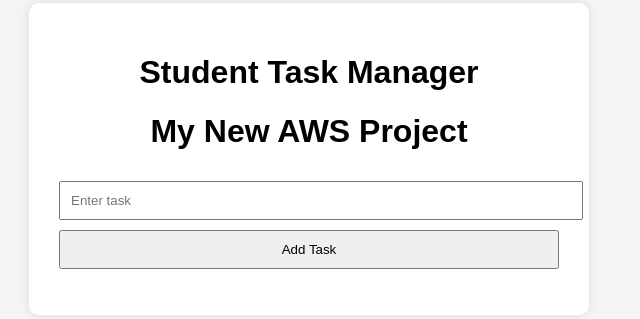
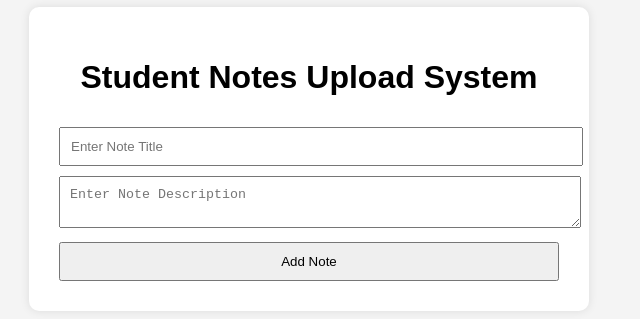
Before and after one commit to Moneeshwar-IT/cloud-mini-project, a website: page public/index.html in a window 1280 px wide. Shown: the part 249-568 px from the top of the page, without its empty margins (331-971 px from the left). Drawn offline with Linux system fonts and the light colour scheme; no server answers.

Commit message:
Update index.html

```diff
--- a/public/index.html
+++ b/public/index.html
@@ -1,21 +1,24 @@
 <!DOCTYPE html>
 <html>
 <head>
-    <title>Student Task Manager</title>
+    <title>Student Notes System</title>
     <link rel="stylesheet" href="style.css">
 </head>
 <body>
 
 <div class="container">
-    <h1>Student Task Manager</h1>
-    <h1>My New AWS Project</h1>
+    <h1>Student Notes Upload System</h1>
 
-    <input type="text" id="taskInput" placeholder="Enter task">
-    <button onclick="addTask()">Add Task</button>
+    <input type="text" id="title" placeholder="Enter Note Title">
 
-    <ul id="taskList"></ul>
+    <textarea id="description" placeholder="Enter Note Description"></textarea>
+
+    <button onclick="addNote()">Add Note</button>
+
+    <div id="notesContainer"></div>
 </div>
 
 <script src="script.js"></script>
+
 </body>
 </html>
```
